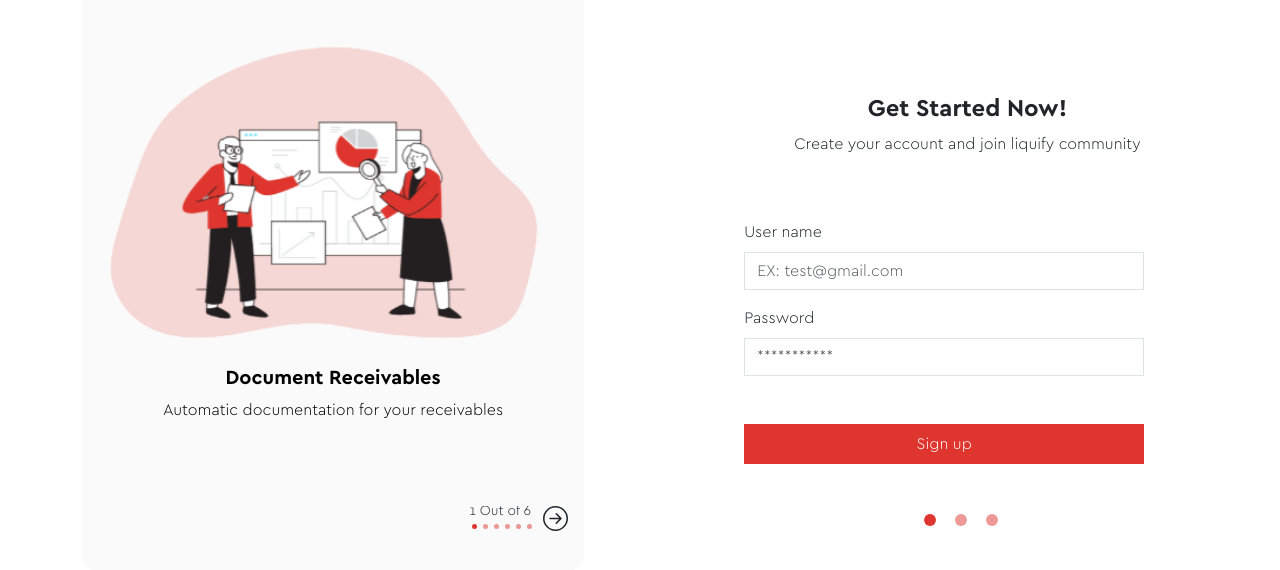
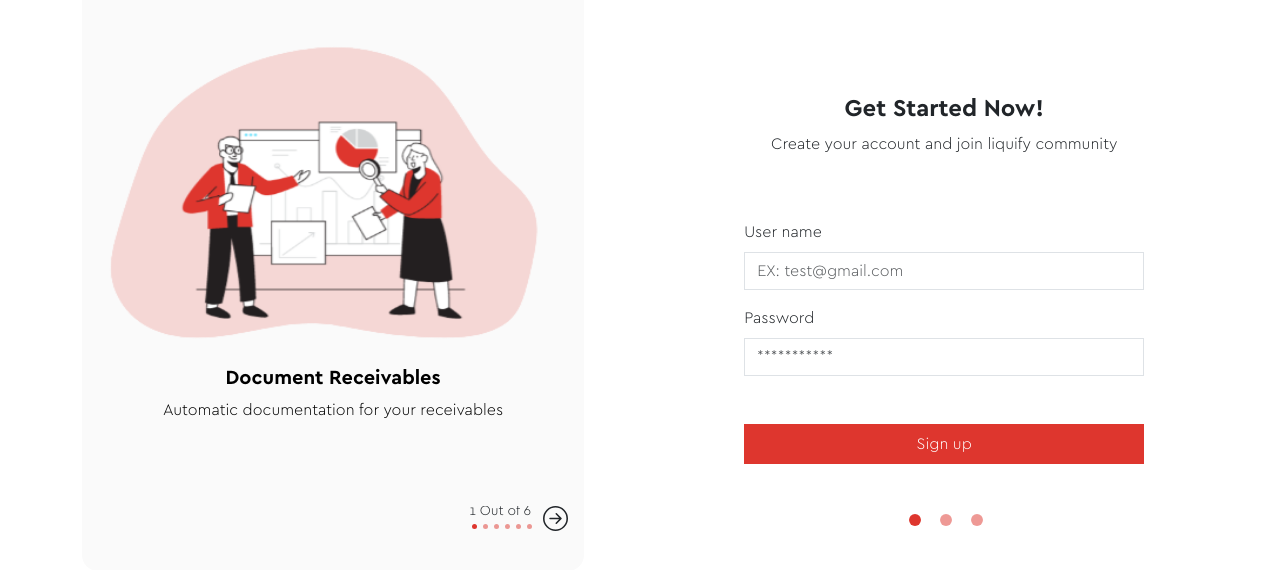
Before and after one commit to Mustafa-Seif/Linquify-sign-up, a plain HTML site: page index.html in a window 1280 px wide. Shown: the part 126-696 px from the top of the page. Drawn offline with Linux system fonts and the light colour scheme; files whose address does not match are found by name.

Commit message:
fix text align

```diff
--- a/styles/style.css
+++ b/styles/style.css
@@ -166,6 +166,13 @@ button.custom-prev-one {
   position: relative !important;
   left: 0;
   top: 2.5rem;
+  width: 25rem !important;
+  margin-left:.5rem !important ;
+  /* right: 6rem !important; */
+}
+
+.right-side-text{
+    width: 25rem;
 }
 .form-indicators div {
   border-radius: 50% !important;
```
